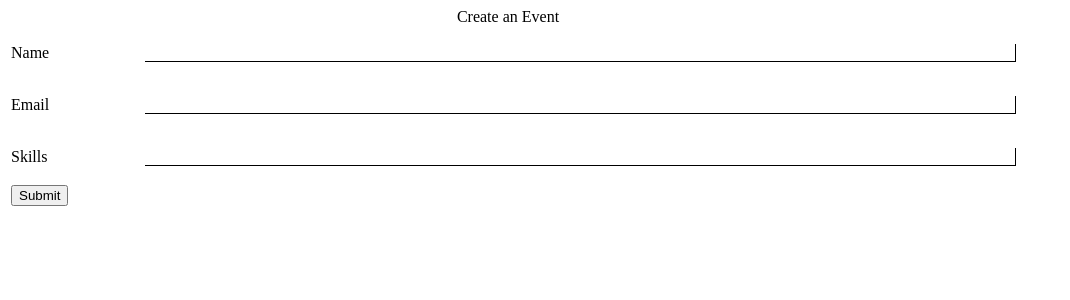
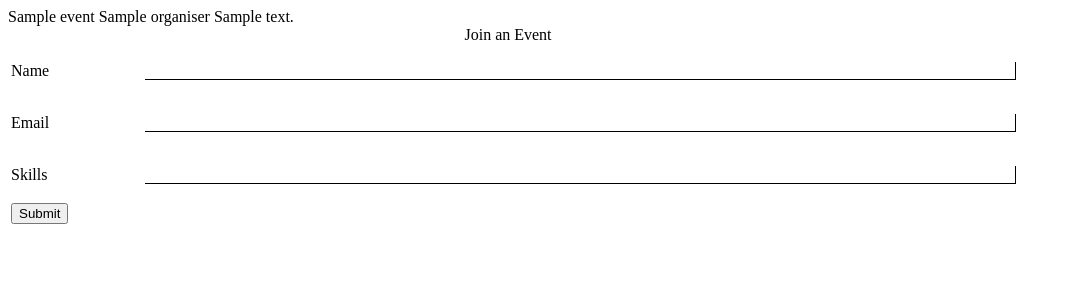
Before and after one commit to ashrayjain/form-a-team, a Python web app: template templates/teamform.html in a window 1280 px wide. Shown: the top 300 px of the page, without its empty margins (0-1070 px from the left). Run offline with Jinja, Linux system fonts and the light colour scheme; the template is opened without the code that fills it: most values are stand-ins (such as "Sample title", 1, 10 or a date in 2020); some libraries are stand-ins or nearby versions.

Commit message:
join an event page template added

```diff
--- a/templates/teamform.html
+++ b/templates/teamform.html
@@ -10,10 +10,14 @@
 </head>
 
 <body>
-
+<div class = "banner">
+    {{ Event.name }}
+    {{ Event.organiser }}
+    {{ Event.description }}
+</div>
 <form>
     <table class = "form-holder">
-        <caption>Create an Event</caption>
+        <caption>Join an Event</caption>
         <tr class = "form-row">
             <td class = "form-cell">Name</td>
             <td class = "form-cell"><input type="text" id="userName" class = "form-input-text" /></td>
```
